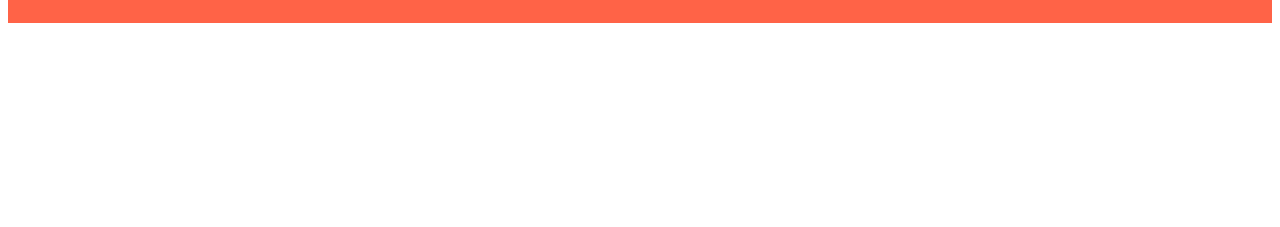
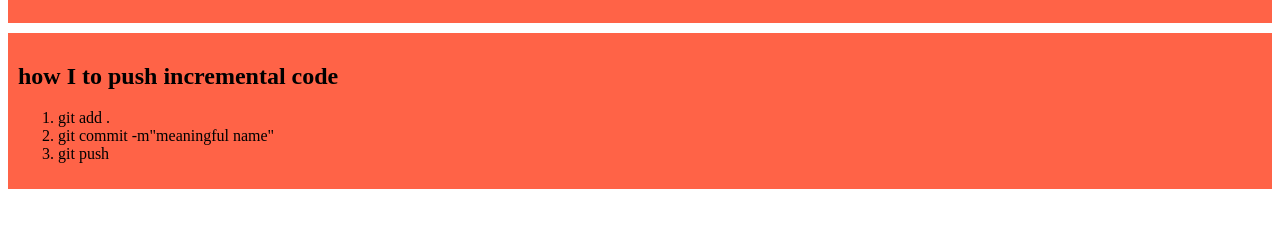
Before and after one commit to minalrana0678/my-first-github-repos, a plain HTML site: page index.html in a window 1280 px wide. Shown: the part 461-688 px from the top of the page. Drawn offline with Linux system fonts and the light colour scheme.

Commit message:
third file open now

```diff
--- a/index.html
+++ b/index.html
@@ -19,5 +19,13 @@
         <h1>my third website</h1>
     <p>Lorem ipsum dolor, sit amet consectetur adipisicing elit. Dolores beatae, porro corrupti delectus aliquid ratione similique nisi modi odio harum sint sequi maxime ipsum incidunt perspiciatis sed. Vero, veniam ea?</p>
     </div>
+    <div>
+        <h2>how I to push incremental code</h2>
+        <ol>
+            <li>git add .</li>
+            <li>git commit -m"meaningful name"</li>
+            <li>git push</li>
+        </ol>
+    </div>
 </body>
 </html>
```
